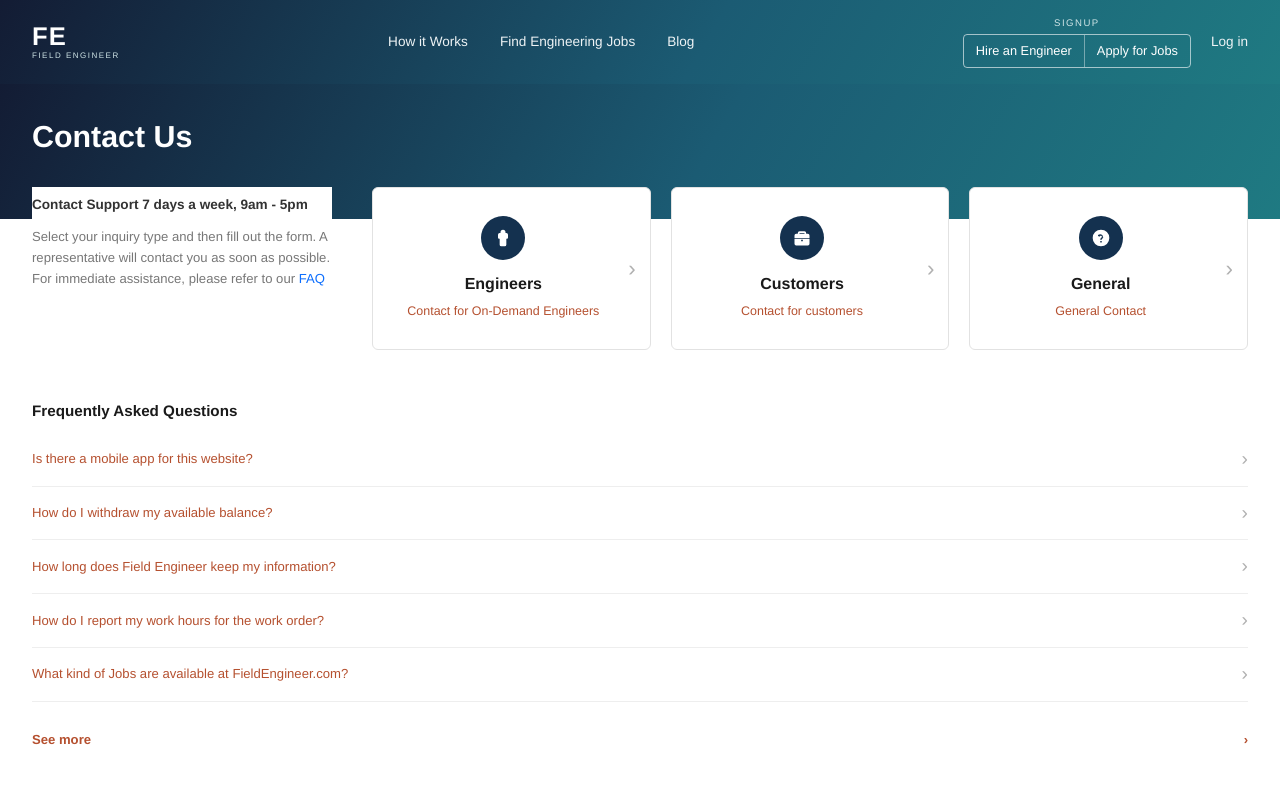
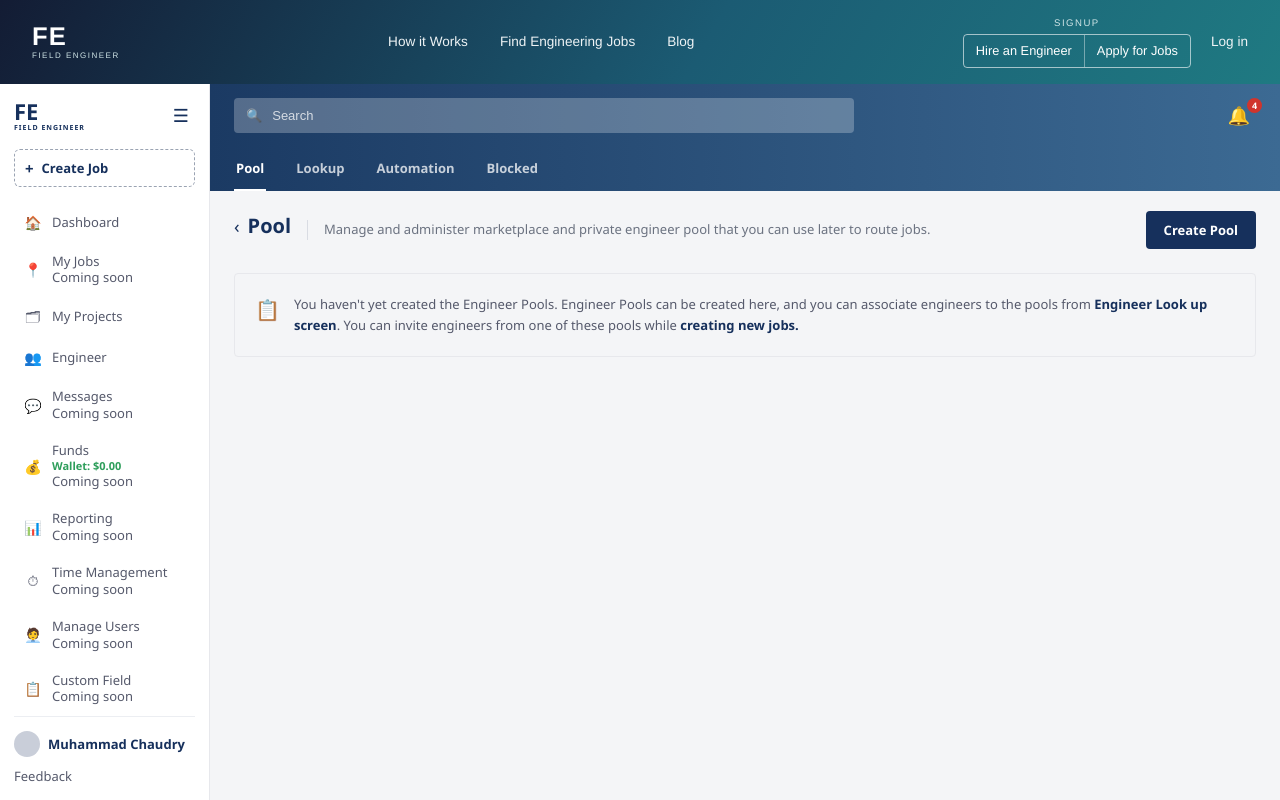
Before and after one commit to fingtaptechnology-arch/field_engineer, a React (Vite) app: page /engineerpage in a window 1280 px wide. Before the commit this address led to /contact. Shown: the top 800 px of the page. Built offline with nearby package versions, Linux system fonts and the light colour scheme.

Commit message:
engineerpage should be working

```diff
--- a/src/components/FeDashboardShell.jsx
+++ b/src/components/FeDashboardShell.jsx
@@ -1,17 +1,61 @@
 import React from "react";
 import { Link, useLocation } from "react-router-dom";
 
+// `path` is set only for pages that actually exist and are routed in
+// src/routes. Items without a `path` render as disabled buttons with a
+// "Coming soon" label instead of a dead link.
+//
+// For pages that aren't built yet, the intended route is left as a
+// commented-out `path` below. Once the page/route exists, just uncomment
+// the `path` line for that item and it will automatically turn into a
+// working link (no other changes needed).
 export const navItems = [
   { key: "dashboard", label: "Dashboard", icon: "🏠", path: "/dashboard" },
-  { key: "my-jobs", label: "My Jobs", icon: "📍" },
+  {
+    key: "my-jobs",
+    label: "My Jobs",
+    icon: "📍",
+    // path: "/my-jobs",
+  },
   { key: "my-projects", label: "My Projects", icon: "🗂", path: "/my-projects" },
   { key: "engineer", label: "Engineer", icon: "👥", path: "/engineer" },
-  { key: "messages", label: "Messages", icon: "💬" },
-  { key: "funds", label: "Funds", icon: "💰", sub: "Wallet: $0.00" },
-  { key: "reporting", label: "Reporting", icon: "📊" },
-  { key: "time-management", label: "Time Management", icon: "⏱" },
-  { key: "manage-users", label: "Manage Users", icon: "🧑‍💼" },
-  { key: "custom-field", label: "Custom Field", icon: "📋" },
+  {
+    key: "messages",
+    label: "Messages",
+    icon: "💬",
+    // path: "/messages",
+  },
+  {
+    key: "funds",
+    label: "Funds",
+    icon: "💰",
+    sub: "Wallet: $0.00",
+    // path: "/funds",
+  },
+  {
+    key: "reporting",
+    label: "Reporting",
+    icon: "📊",
+    // path: "/reporting",
+  },
+  {
+    key: "time-management",
+    label: "Time Management",
+    icon: "⏱",
+    // path: "/time-management",
+  },
+  {
+    key: "manage-users",
+    label: "Manage Users",
+    icon: "🧑‍💼",
+    // path: "/manage-users",
+  },
+  {
+    key: "custom-field",
+    label: "Custom Field",
+    icon: "📋",
+    // path: "/custom-field",
+  },
 ];
 
 export function Sidebar() {
@@ -48,6 +92,9 @@
                   {item.sub && (
                     <span className="fe-dash-nav-sub">{item.sub}</span>
                   )}
+                  {!item.path && (
+                    <span className="fe-dash-nav-soon">Coming soon</span>
+                  )}
                 </span>
               </>
             );
@@ -62,7 +109,12 @@
                     {content}
                   </Link>
                 ) : (
-                  <button type="button" className="fe-dash-nav-btn">
+                  <button
+                    type="button"
+                    className="fe-dash-nav-btn is-disabled"
+                    disabled
+                    title="Coming soon"
+                  >
                     {content}
                   </button>
                 )}
--- a/src/pages/Terms&cnditions.jsx
+++ b/src/pages/Terms&cnditions.jsx
@@ -86,106 +86,6 @@
   "Our Relationship with Providers",
 ];
 
-function Header() {
-  return (
-    <header className="fe-header">
-      <div className="fe-header-top">
-        <div className="fe-header-top-inner">
-          <span className="fe-signup-label">SIGN UP</span>
-        </div>
-      </div>
-      <div className="fe-header-main">
-        <Link to="/" className="fe-header-logo">
-          FE
-        </Link>
-        <nav className="fe-header-nav">
-          <a href="#how-it-works">How It Works</a>
-          <a href="#find-jobs">Find Engineering Jobs</a>
-          <a href="#blog">Blog</a>
-        </nav>
-        <div className="fe-header-actions">
-          <a href="#hire" className="fe-outline-btn">
-            Hire an Engineer
-          </a>
-          <a href="#apply" className="fe-outline-btn">
-            Apply for Jobs
-          </a>
-          <a href="#login">Log in</a>
-        </div>
-      </div>
-    </header>
-  );
-}
-
-function Footer() {
-  return (
-    <footer className="fe-footer">
-      <div className="fe-footer-main">
-        <div className="fe-footer-brand">
-          <div className="fe-footer-logo">FE</div>
-          <p>
-            77 Water Street,
-            <br />
-            Suite 7000
-            <br />
-            New York, NY 10005 USA
-          </p>
-          <p>&copy; 2026 Field Engineer</p>
-          <div className="fe-footer-social">
-            <a href="#facebook" aria-label="Facebook">
-              f
-            </a>
-            <a href="#twitter" aria-label="Twitter">
-              t
-            </a>
-            <a href="#linkedin" aria-label="LinkedIn">
-              in
-            </a>
-          </div>
-        </div>
-
-        <div className="fe-footer-col">
-          <a href="#blog">Blog</a>
-          <a href="#help">Help</a>
-          <a href="#skills">Skills</a>
-          <a href="#about">About Us</a>
-          <a href="#contact">Contact</a>
-          <a href="#privacy">Privacy Policy</a>
-          <a href="#terms">Terms &amp; conditions</a>
-        </div>
-
-        <div className="fe-footer-col">
-          <a href="#hire">Hire an Engineer</a>
-          <a href="#jobs">Apply for Jobs</a>
-          <span className="fe-footer-divider" />
-          <a href="#how-engineers">How It Works: Engineers</a>
-          <a href="#how-business">How It Works: Businesses</a>
-        </div>
-
-        <div className="fe-footer-apps">
-          <span className="fe-footer-apps-label">Download the App!</span>
-          <a href="#appstore" className="fe-store-badge">
-            App Store
-          </a>
-          <a href="#googleplay" className="fe-store-badge">
-            Google Play
-          </a>
-        </div>
-      </div>
-
-      <div className="fe-footer-bottom">
-        <p>
-          Our website uses cookies to make your browsing experience better.
-          By using our website you agree to our use of cookies. Learn More.
-        </p>
-        <button type="button" className="fe-accept-btn">
-          Accept
-        </button>
-      </div>
-    </footer>
-  );
-}
-
 function AccordionRow({ label }) {
   const [open, setOpen] = useState(false);
 
@@ -216,7 +116,7 @@
 
   return (
     <div className="fe-page">
-      <Header />
+
 
       <div className="fe-terms-hero">
         <h1>Terms &amp; Conditions</h1>
@@ -259,7 +159,6 @@
         </main>
       </div>
 
-      <Footer />
     </div>
   );
 }
--- a/src/routes/amna.routes.jsx
+++ b/src/routes/amna.routes.jsx
@@ -5,7 +5,7 @@
 
 import TermsConditions from '../pages/Terms&cnditions'
 import MyProjects from '../pages/MyProjects'
-import Engineer from '../pages/Engineer'
+import Engineer from '../pages/EngineerPage'
 
 const amnaRoutes = [
   { path: '/about-us', element: <About /> },
@@ -14,7 +14,8 @@
     {path: '/legal', element: <TermsConditions/>},
     {path: '/dashboard', element: <Dashboard/>},
     {path: '/my-projects', element: <MyProjects/>},
-    {path: '/engineer', element: <Engineer/>},
+    {path: '/engineerpage', element: <Engineer/>}
+
 
 ]
 
```
Also changed, not shown: src/pages/EngineerPage.jsx (renamed from src/pages/Engineer.jsx).
